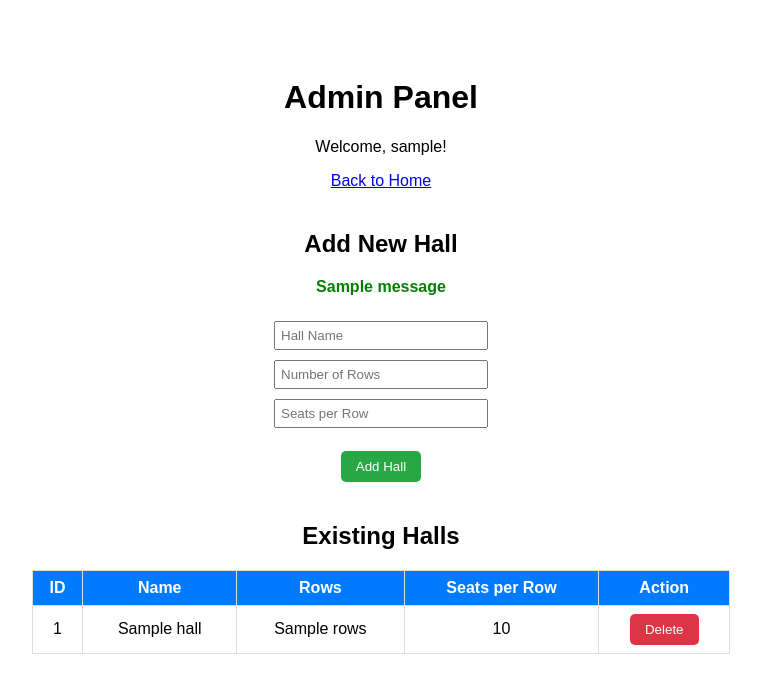
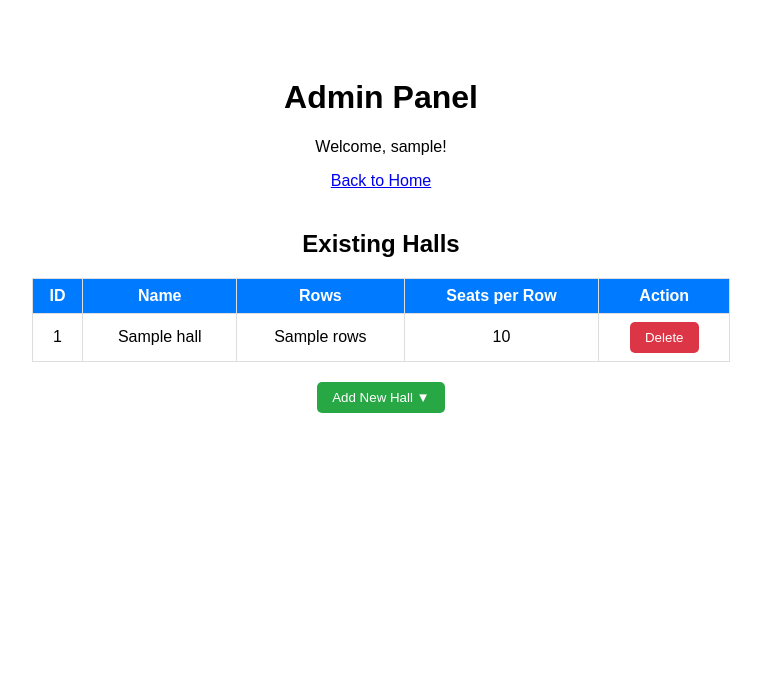
Before and after one commit to daytimeserg0/cinema_booking, a Flask app: page /admin in a window 1280 px wide. Shown: the top 693 px of the page, without its empty margins (259-1020 px from the left). Run offline with Flask 3, Linux system fonts and the light colour scheme; the visitor is signed in with stand-in values (Sample User, id 1); one stand-in notice (Sample message) is shown; a database or web service that is not in the repository returns one stand-in record (values such as "Sample title"); some libraries are stand-ins or nearby versions.

Commit message:
little changes

```diff
--- a/app.py
+++ b/app.py
@@ -45,7 +45,7 @@
 
             cur.close()
             conn.close()
-            return redirect("/")  # redirect to home after successful registration
+            return redirect("/")
 
         cur.close()
         conn.close()
@@ -111,14 +111,14 @@
             hall = cur.fetchone()
 
             if hall:
-                flash("Hall already exists!", "error")
+                flash("Hall already exists!", "add_hall_error")
             else:
                 cur.execute(
                     "INSERT INTO halls (name, rows, seats_per_row) VALUES (%s, %s, %s);",
                     (hall_name, rows, seats_per_row)
                 )
                 conn.commit()
-                flash(f"Hall '{hall_name}' added successfully!", "success")
+                flash(f"Hall '{hall_name}' added successfully!", "add_hall_success")
 
             cur.close()
             conn.close()
@@ -129,7 +129,7 @@
             hall_id = request.form["delete_hall"]
             cur.execute("DELETE FROM halls WHERE id = %s;", (hall_id,))
             conn.commit()
-            flash("Hall deleted successfully!", "success")
+            flash("Hall deleted successfully!", "delete_hall_success")
             cur.close()
             conn.close()
             return redirect(url_for("admin_panel"))
--- a/static/style.css
+++ b/static/style.css
@@ -17,6 +17,21 @@
     margin: 20px 0;
     font-weight: bold;
     color: #333;
+}
+
+/* success message */
+.message.add_hall_success {
+    color: green;
+}
+
+/* success message */
+.message.delete_hall_success {
+    color: green;
+}
+
+/* error message */
+.message.add_hall_error {
+    color: red;
 }
 
 /* table styling */
--- a/templates/admin.html
+++ b/templates/admin.html
@@ -11,29 +11,17 @@
     <p>Welcome, {{ session.username }}!</p>
     <p><a href="/">Back to Home</a></p>
 
-
-    <!-- Add New Hall Form -->
-    <h2>Add New Hall</h2>
-    <style>
-      .message.success { color: green; font-weight: bold; }
-      .message.error { color: red; font-weight: bold; }
-    </style>
-    {% with messages = get_flashed_messages(with_categories=true) %}
-      {% if messages %}
-        {% for category, msg in messages %}
-          <div class="message {{ category }}">{{ msg }}</div>
-        {% endfor %}
-      {% endif %}
-    {% endwith %}
-    <form method="POST">
-        <input type="text" name="name" placeholder="Hall Name" required><br>
-        <input type="number" name="rows" placeholder="Number of Rows" min="1" required><br>
-        <input type="number" name="seats_per_row" placeholder="Seats per Row" min="1" required><br><br>
-        <button type="submit" name="add_hall" class="add_hall">Add Hall</button>
-    </form>
-
     <!-- List of existing halls -->
     <h2>Existing Halls</h2>
+        {% with messages = get_flashed_messages(with_categories=true) %}
+            {% if messages %}
+                {% for category, msg in messages %}
+                    {% if category.startswith('delete_hall_') %}
+                        <div class="message {{ category }}">{{ msg }}</div>
+                    {% endif %}
+                {% endfor %}
+            {% endif %}
+        {% endwith %}
       {% if halls %}
           <table>
               <tr>
@@ -63,5 +51,44 @@
           <p>No halls available.</p>
       {% endif %}
 
+    {% with messages = get_flashed_messages(with_categories=true) %}
+        {% if messages %}
+            {% for category, msg in messages %}
+                {% if category.startswith('add_hall_') %}
+                    <div class="message {{ category }}">{{ msg }}</div>
+                {% endif %}
+            {% endfor %}
+        {% endif %}
+    {% endwith %}
+
+    <!-- Button to show the form -->
+    <button id="showAddHallForm" class="add_hall">Add New Hall ▼</button>
+
+    <div id="addHallForm" style="display:none; margin-top: 20px;">
+
+        <form method="POST">
+            <input type="text" name="name" placeholder="Hall Name" required><br>
+            <input type="number" name="rows" placeholder="Number of Rows" min="1" required><br>
+            <input type="number" name="seats_per_row" placeholder="Seats per Row" min="1" required><br><br>
+            <button type="submit" name="add_hall" class="add_hall">Submit</button>
+        </form>
+    </div>
+
+    <!-- JavaScript to toggle form visibility -->
+    <script>
+        const btn = document.getElementById('showAddHallForm');
+        const form = document.getElementById('addHallForm');
+
+        btn.addEventListener('click', function() {
+            if (form.style.display === 'none') {
+                form.style.display = 'block';
+                btn.textContent = "Hide Form ▲"; // текст меняется
+            } else {
+                form.style.display = 'none';
+                btn.textContent = "Add New Hall ▼"; // обратно
+            }
+        });
+    </script>
+
 </body>
 </html>
```
